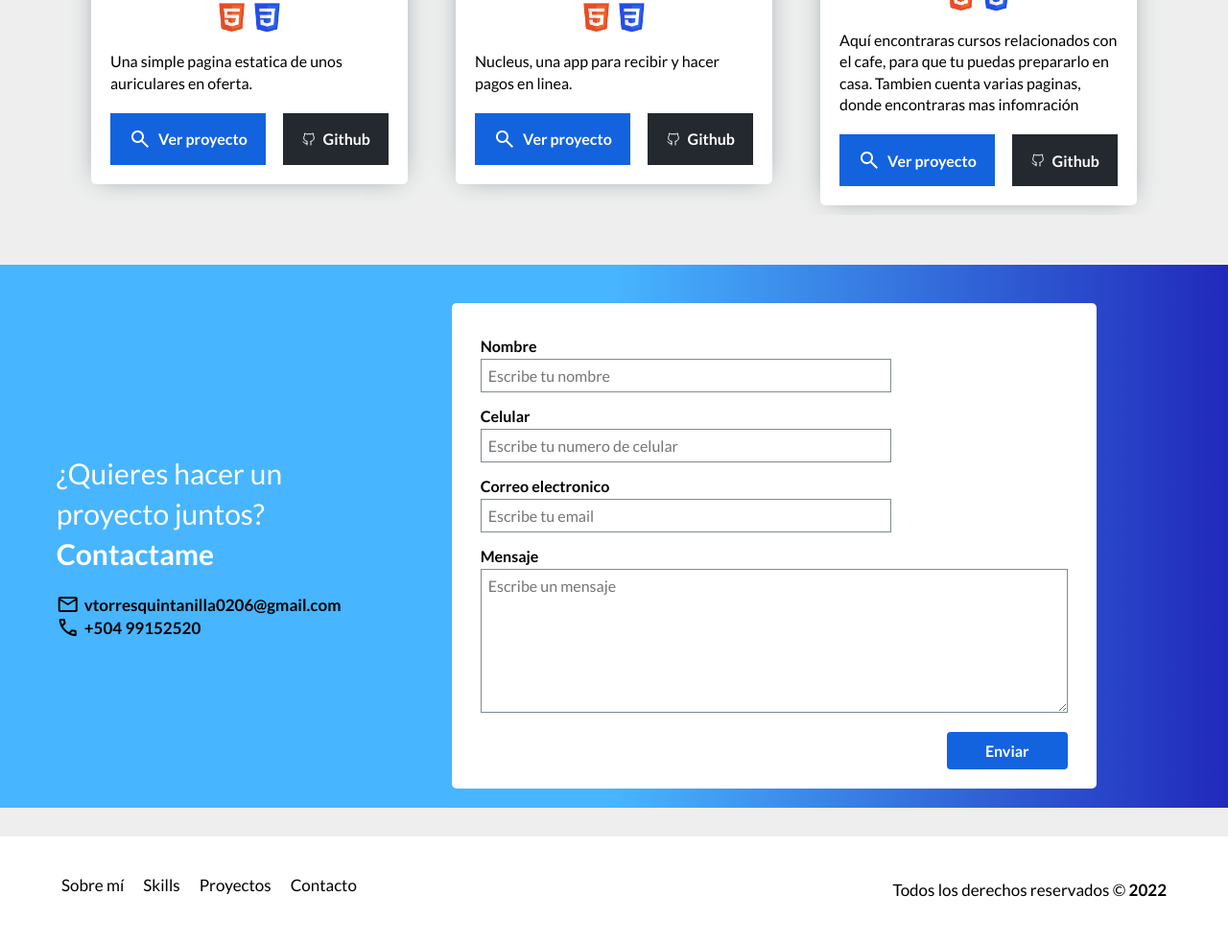
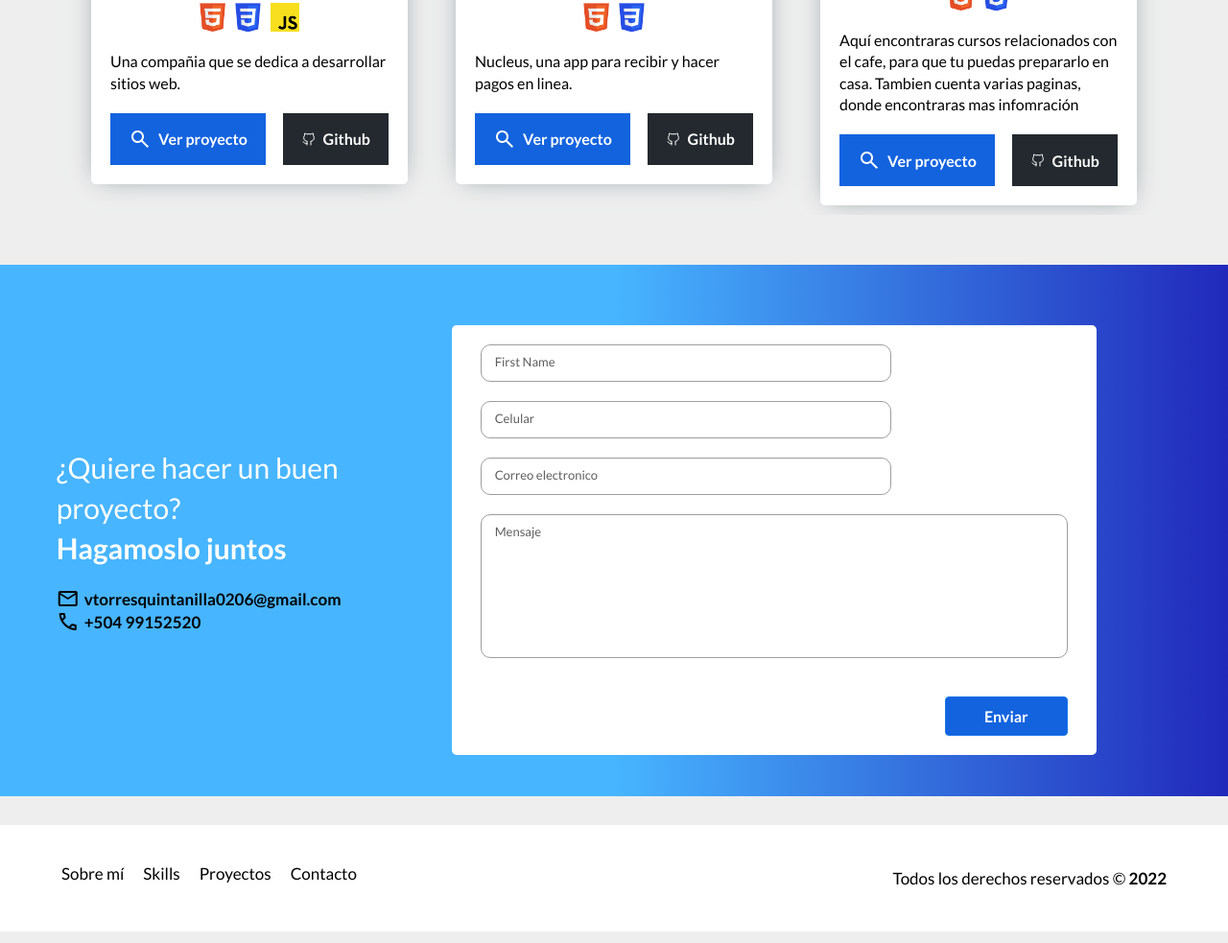
Before and after one commit to vspeed21/portfolio-web, a website: page index.html in a window 1280 px wide. Shown: the part 2378-3361 px from the top of the page at 96% size. Drawn offline with nearby package versions, Linux system fonts and the light colour scheme.

Commit message:
edicion de la primera card de CSS

```diff
--- a/css/app.css
+++ b/css/app.css
@@ -383,7 +383,13 @@ a{
 
 .downlad-cv{
   display: flex;
-  justify-content: start;
+  justify-content: center;
+}
+
+@media (min-width: 768px) {
+  .downlad-cv{
+    justify-content: start;
+  }
 }
 
 .downlad-cv a{
@@ -779,36 +785,63 @@ a{
   }
 }
 
-.campo{
-  display: flex;
-  flex-direction: column;
+.input-group {
+  position: relative;
 }
 
-.campo label{
-  margin: 1.5rem 0 .4rem;
-  font-size: 1.6rem;
-  font-weight: bold;
+.input {
+  border: solid 1.5px #9e9e9e;
+  border-radius: 1rem;
+  background: none;
+  padding: 1rem;
+  width: 100%;
+  margin-bottom: 2rem;
+  font-size: 1.5rem;
+  transition: border 150ms cubic-bezier(0.4,0,0.2,1);
 }
 
-.campo input,
-.campo textarea{
-  outline: none;
-  border:1px solid var(--colorSombra);
-  font-size: 1.6rem;
-  padding: .7rem;
-  display: block;
-  font-family: 'Lato';
-}
-
-.campo textarea{
+.input-mensaje{
   height: 15rem;
 }
 
 @media (min-width: 768px) {
-  .campo input{
+  .input{
     width: 70%;
   }
+
+  .input-mensaje{
+    width: 100%;
+  }
 }
+
+ .user-label {
+  position: absolute;
+  left: 15px;
+  font-size: 1.2rem;
+  color: var(--darkBg2);
+  transform: translateY(1rem);
+  transition: 150ms cubic-bezier(0.4,0,0.2,1);
+  cursor: initial;
+ }
+
+@media (min-width: 768px) {
+  .user-label{
+    font-size: 1.3rem;
+  }
+}
+
+ .input:focus, input:valid {
+  outline: none;
+  border: 1.5px solid #1a73e8;
+ }
+
+ .input:focus ~ label, .input:valid ~ label {
+  transform: translateY(-50%) scale(0.8);
+  background-color: var(--blanco);
+  padding: 0 .5rem;
+  color: var(--darkbg2);
+ }
+
 
 .btn-form-div{
   display: flex;
@@ -1086,6 +1119,13 @@ a{
   background-color: var(--darkBg2);
 }
 
+.dark-mode .input:focus ~ label, .input:valid ~ label {
+  transform: translateY(-50%) scale(0.8);
+  background-color: var(--darkBg);
+  padding: 0 .5rem;
+  color: var(--blanco);
+ }
+
 .dark-mode::-webkit-scrollbar{
   width: .5rem;
   background-color: var(--darkbg2);
--- a/index.html
+++ b/index.html
@@ -101,7 +101,7 @@
             <div class="contenido">
               <p>En mi tiempo libre me gusta:</p>
               <ul>
-                <li>Mirar Netflix</li>
+                <li>Aprender una nueva tecnologia</li>
                 <li>Escuchar musica</li>
               </ul>
             </div>
@@ -175,30 +175,31 @@
         <div class="bloque active ">
           <div class="bloque-grid">
             <div class="card">
-              <h3>Audifonos TechPro</h3>
+              <h3>Speed Homepage</h3>
               <a
-                href="https://audifonos-techpro-vt.netlify.app"
+                href="https://speedhomepage.netlify.app"
                 class="imagen-proyecto"
                 target="_blank"
               >
-                <img src="img/proyectos-css/audifonos.png" alt="imagen proyecto">
+                <img src="img/proyectos-css/speedhomepage.png" alt="imagen proyecto">
               </a>
 
               <div class="tecnologias">
                 <img src="img/html.png" alt="logo tecnologia">
                 <img src="img/css.png" alt="logo tecnologia">
+                <img src="img/logo-js.png" alt="logo tecnologia">
               </div>
 
               <div class="descripcion">
-                <p>Una simple pagina estatica de unos auriculares en oferta.</p>
+                <p>Una compañia que se dedica a desarrollar sitios web.</p>
               </div>
 
               <div class="botones">
-                <a href="https://audifonos-techpro-vt.netlify.app" class="btn-proyecto" target="_blank">
+                <a href="https://speedhomepage.netlify.app" class="btn-proyecto" target="_blank">
                   <span class="material-symbols-outlined">search</span>
                   <span>Ver proyecto</span>
                 </a>
-                <a href="https://github.com/vspeed21/Audifonos-techPro" class="btn-git">
+                <a href="https://github.com/vspeed21/homepage-speed" class="btn-git">
                   <svg xmlns="http://www.w3.org/2000/svg" class="icon icon-tabler icon-tabler-brand-github" width="16" height="16" viewBox="0 0 24 24" stroke-width="1.5" stroke="#ffffff" fill="none" stroke-linecap="round" stroke-linejoin="round">
                     <path stroke="none" d="M0 0h24v24H0z" fill="none"/>
                     <path d="M9 19c-4.3 1.4 -4.3 -2.5 -6 -3m12 5v-3.5c0 -1 .1 -1.4 -.5 -2c2.8 -.3 5.5 -1.4 5.5 -6a4.6 4.6 0 0 0 -1.3 -3.2a4.2 4.2 0 0 0 -.1 -3.2s-1.1 -.3 -3.5 1.3a12.3 12.3 0 0 0 -6.2 0c-2.4 -1.6 -3.5 -1.3 -3.5 -1.3a4.2 4.2 0 0 0 -.1 3.2a4.6 4.6 0 0 0 -1.3 3.2c0 4.6 2.7 5.7 5.5 6c-.6 .6 -.6 1.2 -.5 2v3.5" />
@@ -516,8 +517,8 @@
   <div class="form-contenedor" id="contacto">
     <div class="info-contacto contenedor">
       <div class="texto">
-        <p>¿Quieres hacer un proyecto juntos?
-        <span class="contactame">Contactame</span>
+        <p>¿Quiere hacer un buen proyecto?
+        <span class="contactame">Hagamoslo juntos</span>
         </p>
       </div>
 
@@ -532,33 +533,39 @@
     </div>
 
     <form class="formulario contenedor" id="form">
-      <div class="campo">
-        <label for="nombre">Nombre</label>
+      <div class="input-group">
         <input
+          required=""
           type="text"
-        id="nombre"
-        placeholder="Escribe tu nombre"
-        >
+          class="input">
+        <label class="user-label">First Name</label>
       </div>
-      <div class="campo">
-        <label for="celular">Celular</label>
+      <div class="input-group">
         <input
+          class="input"
+          required=""
           type="tel"
           id="celular"
-        placeholder="Escribe tu numero de celular"
         >
+        <label for="celular" class="user-label">Celular</label>
       </div>
-      <div class="campo">
-        <label for="email">Correo electronico</label>
+      <div class="input-group">
         <input
+          class="input"
+          required=""
           type="email"
           id="email"
-        placeholder="Escribe tu email"
         >
+        <label for="email" class="user-label">Correo electronico</label>
       </div>
-      <div class="campo">
-        <label for="mensaje">Mensaje</label>
-        <textarea id="mensaje" cols="20" rows="10" placeholder="Escribe un mensaje"></textarea>
+      <div class="input-group">
+        <input
+          class="input input-mensaje"
+          required=""
+          type="text"
+          id="mensaje"
+        />
+        <label for="mensaje" class="user-label">Mensaje</label>
       </div>
 
       <div class="btn-form-div">
```
Also changed, not shown: img/logo-js.png (added), img/proyectos-css/speedhomepage.png (added). Lines whose indentation alone changed are shown as unchanged.
